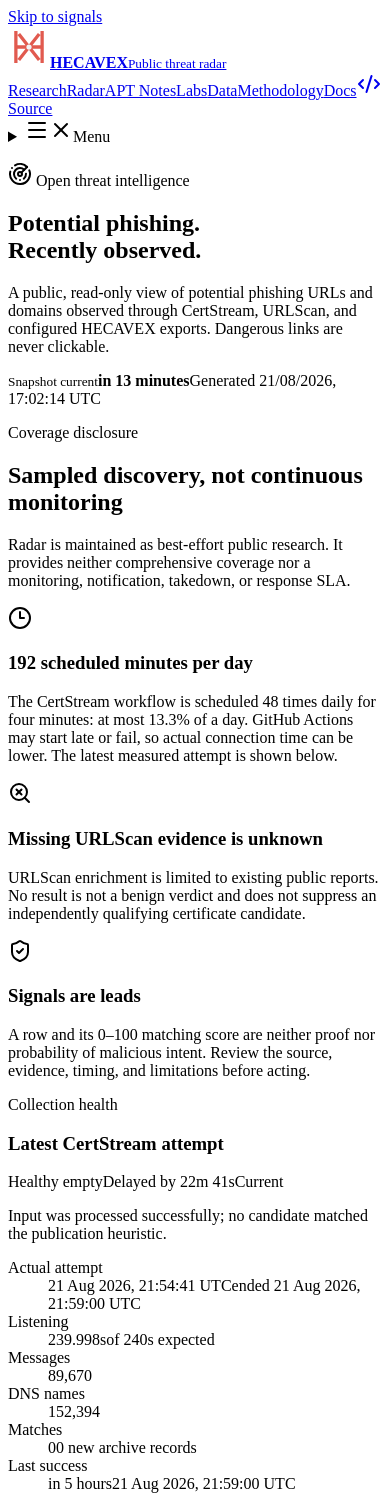
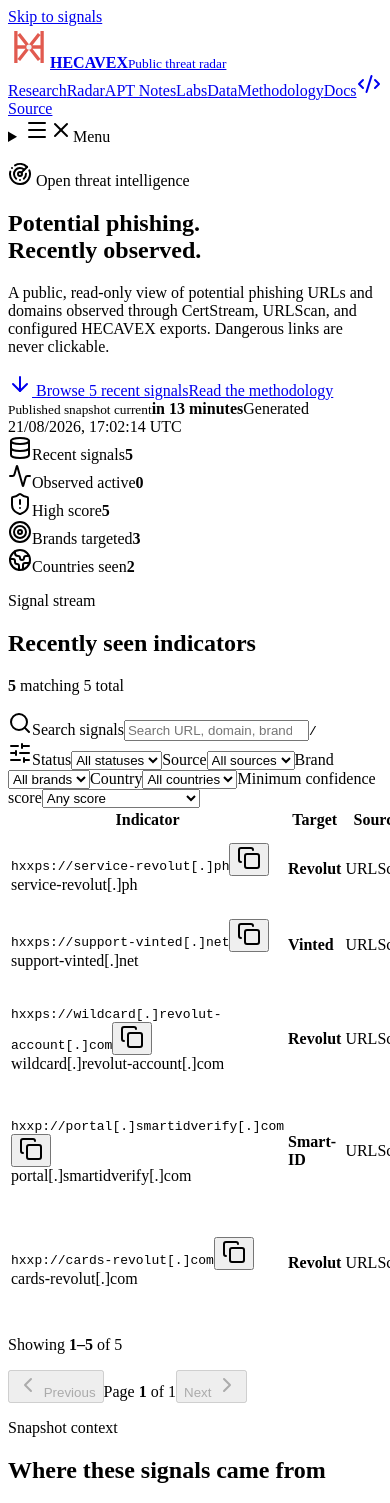
Before and after one commit to Hecavex/hecavex-radar, a React (Vite) app: page /docs in a window 390 px wide. Shown: the top 1503 px of the page. Built offline with nearby package versions, Linux system fonts and the light colour scheme.

Commit message:
feat: prioritize Radar signals in dashboard

```diff
--- a/src/components/CollectionDisclosure.tsx
+++ b/src/components/CollectionDisclosure.tsx
@@ -1,4 +1,4 @@
-import { Clock3, SearchX, ShieldCheck } from "lucide-react";
+import { ChevronDown, Clock3, SearchX, ShieldCheck } from "lucide-react";
 
 import { CollectionHealth } from "./CollectionHealth";
 
@@ -6,11 +6,13 @@
   return (
     <section className="collection-disclosure" aria-labelledby="collection-disclosure-title">
       <div className="collection-disclosure-heading">
-        <p className="eyebrow">Coverage disclosure</p>
-        <h2 id="collection-disclosure-title">Sampled discovery, not continuous monitoring</h2>
+        <div>
+          <p className="eyebrow">Coverage disclosure</p>
+          <h2 id="collection-disclosure-title">Sampled discovery, not continuous monitoring</h2>
+        </div>
         <p>
-          Radar is maintained as best-effort public research. It provides neither comprehensive coverage nor a monitoring,
-          notification, takedown, or response SLA.
+          Radar is best-effort public research—not comprehensive coverage, monitoring, notification, takedown, or an
+          incident-response service.
         </p>
       </div>
       <div className="collection-disclosure-grid">
@@ -45,7 +47,17 @@
           </div>
         </article>
       </div>
-      <CollectionHealth />
+      <details className="collection-health-disclosure">
+        <summary>
+          <span>
+            <strong>Latest CertStream attempt telemetry</strong>
+            <small>Actual timing, input counts, schedule state, and freshness</small>
+          </span>
+          <span className="collection-health-toggle-label">View details</span>
+          <ChevronDown aria-hidden="true" />
+        </summary>
+        <CollectionHealth />
+      </details>
       <p className="collection-disclosure-links">
         <a href="/methodology/#collection">Collection methodology</a>
         <a href="/docs/#operations">Schedules and source-state semantics</a>
--- a/src/components/Dashboard.tsx
+++ b/src/components/Dashboard.tsx
@@ -1,4 +1,4 @@
-import { Activity, Database, Globe2, Radar, ShieldAlert, Target } from "lucide-react";
+import { Activity, ArrowDown, Database, Globe2, Radar, ShieldAlert, Target } from "lucide-react";
 import { useMemo, useState } from "react";
 
 import { dashboardMetrics, filterSignals, topGroups } from "../lib/dashboard";
@@ -39,18 +39,22 @@
             A public, read-only view of potential phishing URLs and domains observed through CertStream, URLScan,
             and configured HECAVEX exports. Dangerous links are never clickable.
           </p>
+          <div className="hero-actions">
+            <a className="hero-action-primary" href="#signals">
+              <ArrowDown aria-hidden="true" /> Browse {formatNumber(summary.total)} recent signals
+            </a>
+            <a href="/methodology/">Read the methodology</a>
+          </div>
         </div>
         <div className={`freshness-card ${isStale ? "stale" : "fresh"}`}>
           <span className="live-dot" aria-hidden="true" />
           <div>
-            <small>{isStale ? "Snapshot delayed" : "Snapshot current"}</small>
+            <small>{isStale ? "Published snapshot delayed" : "Published snapshot current"}</small>
             <strong>{formatRelativeTime(snapshot.generatedAt, now)}</strong>
             <span>Generated {new Date(snapshot.generatedAt).toLocaleString("en-GB", { timeZone: "UTC" })} UTC</span>
           </div>
         </div>
       </section>
-
-      <CollectionDisclosure />
 
       <section className="metric-grid" aria-label="Radar summary">
         {metrics.map(({ key, label, icon: Icon }) => (
@@ -60,12 +64,6 @@
             <strong>{formatNumber(summary[key])}</strong>
           </article>
         ))}
-      </section>
-
-      <section className="overview-grid" aria-label="Source overview">
-        <SourcePanel sources={snapshot.sources} now={now} />
-        <DistributionPanel title="Top targeted brands" data={topBrands} emptyLabel="No brand data" />
-        <DistributionPanel title="Observed geography" data={topCountries} emptyLabel="No country data" />
       </section>
 
       <section className="signal-section" id="signals" aria-labelledby="signals-title">
@@ -79,6 +77,23 @@
         <FilterBar signals={snapshot.signals} filters={filters} onChange={setFilters} />
         <SignalTable signals={filteredSignals} now={now} />
       </section>
+
+      <section className="context-section" aria-labelledby="context-title">
+        <div className="section-heading context-heading">
+          <div>
+            <p className="eyebrow">Snapshot context</p>
+            <h2 id="context-title">Where these signals came from</h2>
+          </div>
+          <p>Publication inputs and the current distribution of reviewed rows.</p>
+        </div>
+        <div className="overview-grid">
+          <SourcePanel sources={snapshot.sources} now={now} />
+          <DistributionPanel title="Top targeted brands" data={topBrands} emptyLabel="No brand data" />
+          <DistributionPanel title="Observed geography" data={topCountries} emptyLabel="No country data" />
+        </div>
+      </section>
+
+      <CollectionDisclosure />
     </main>
   );
 }
--- a/src/styles.css
+++ b/src/styles.css
@@ -7,9 +7,9 @@
   --line: #24303d;
   --line-strong: #344455;
   --text: #f5f7fa;
-  --text-soft: #c9d0d9;
-  --muted: #8693a2;
-  --faint: #7b8793;
+  --text-soft: #d2d8e0;
+  --muted: #9aa7b5;
+  --faint: #7f8c9a;
   --ember: #e15a4f;
   --ember-bright: #f17065;
   --ember-soft: rgb(225 90 79 / 12%);
@@ -20,7 +20,8 @@
   --amber: #dda94f;
   --amber-soft: rgb(221 169 79 / 12%);
   --mono: ui-monospace, "SFMono-Regular", Consolas, "Liberation Mono", monospace;
-  --sans: system-ui, -apple-system, BlinkMacSystemFont, "Segoe UI", sans-serif;
+  --sans: Inter, "IBM Plex Sans", system-ui, -apple-system, BlinkMacSystemFont, "Segoe UI", sans-serif;
+  --content-width: 94rem;
 }
 
 * {
@@ -46,7 +47,7 @@
     radial-gradient(circle at 80% -10%, rgb(120 167 212 / 7%), transparent 30rem),
     var(--bg);
   color: var(--text-soft);
-  font: 14px/1.5 var(--sans);
+  font: 15px/1.6 var(--sans);
   -webkit-font-smoothing: antialiased;
 }
 
@@ -271,19 +272,19 @@
 }
 
 main {
-  width: min(100%, 104rem);
+  width: min(100%, var(--content-width));
   margin: 0 auto;
-  padding: 0 clamp(1rem, 4vw, 4rem) 5rem;
+  padding: 0 clamp(1rem, 3.5vw, 3.5rem) clamp(4rem, 7vw, 6.5rem);
 }
 
 .hero {
   position: relative;
   display: grid;
-  grid-template-columns: minmax(0, 1.4fr) minmax(17rem, .6fr);
-  align-items: end;
-  gap: 3rem;
-  min-height: 26rem;
-  padding: clamp(4rem, 9vw, 7rem) 0 clamp(3rem, 6vw, 4.75rem);
+  grid-template-columns: minmax(0, 1.35fr) minmax(18rem, .65fr);
+  align-items: center;
+  gap: clamp(2rem, 5vw, 5rem);
+  min-height: 21rem;
+  padding: clamp(3.5rem, 7vw, 5.5rem) 0 clamp(2.75rem, 5vw, 4rem);
   overflow: hidden;
 }
 
@@ -326,10 +327,10 @@
 }
 
 .hero h1 {
-  max-width: 14ch;
-  margin: 0;
-  color: var(--text);
-  font-size: clamp(2.75rem, 6vw, 5.6rem);
+  max-width: 15ch;
+  margin: 0;
+  color: var(--text);
+  font-size: clamp(2.75rem, 5.4vw, 4.9rem);
   font-weight: 540;
   line-height: .98;
   letter-spacing: -.055em;
@@ -340,17 +341,57 @@
 }
 
 .hero-intro {
-  max-width: 63ch;
-  margin: 1.5rem 0 0;
-  color: var(--muted);
-  font-size: clamp(.95rem, 1.3vw, 1.08rem);
+  max-width: 58ch;
+  margin: 1.35rem 0 0;
+  color: var(--muted);
+  font-size: clamp(.98rem, 1.25vw, 1.08rem);
+  line-height: 1.7;
+}
+
+.hero-actions {
+  display: flex;
+  flex-wrap: wrap;
+  align-items: center;
+  gap: .65rem 1.2rem;
+  margin-top: 1.5rem;
+}
+
+.hero-actions a {
+  display: inline-flex;
+  align-items: center;
+  gap: .5rem;
+  min-height: 2.75rem;
+  color: var(--text-soft);
+  font: 680 .68rem var(--mono);
+  letter-spacing: .035em;
+  text-decoration: none;
+}
+
+.hero-actions a:not(.hero-action-primary) {
+  border-bottom: 1px solid var(--line-strong);
+}
+
+.hero-actions a:hover {
+  color: var(--text);
+}
+
+.hero-actions .hero-action-primary {
+  padding: 0 .9rem;
+  border: 1px solid var(--ember);
+  background: var(--ember-soft);
+  color: var(--text);
+}
+
+.hero-actions svg {
+  width: .95rem;
+  height: .95rem;
 }
 
 .freshness-card {
   display: grid;
   grid-template-columns: auto 1fr;
   gap: .9rem;
-  padding: 1.2rem;
+  padding: 1.25rem;
   border: 1px solid var(--line);
   border-left: 2px solid var(--green);
   background: rgb(13 19 26 / 84%);
@@ -404,7 +445,7 @@
   display: grid;
   grid-template-columns: repeat(5, minmax(0, 1fr));
   gap: 1px;
-  margin: 1.2rem 0;
+  margin: 1.35rem 0 clamp(2.75rem, 5vw, 4rem);
   padding: 1px;
   background: var(--line);
 }
@@ -416,7 +457,8 @@
   align-items: center;
   gap: .7rem;
   min-width: 0;
-  padding: 1.1rem;
+  min-height: 6.25rem;
+  padding: 1.2rem;
   background: var(--bg-elevated);
 }
 
@@ -455,7 +497,7 @@
   display: grid;
   grid-template-columns: 1.15fr 1fr 1fr;
   gap: 1rem;
-  margin: 1rem 0 3rem;
+  margin: 1rem 0 0;
 }
 
 .panel,
@@ -465,8 +507,8 @@
 }
 
 .panel {
-  min-height: 17rem;
-  padding: 1.15rem;
+  min-height: 18rem;
+  padding: 1.25rem;
 }
 
 .panel-heading,
@@ -572,31 +614,31 @@
 }
 
 .collection-disclosure {
-  margin: 1.2rem 0;
-  padding: 1.2rem;
+  margin: clamp(3.5rem, 7vw, 6rem) 0 0;
+  padding: clamp(1.25rem, 2.5vw, 2rem);
   border: 1px solid var(--line);
-  border-left: 2px solid var(--amber);
-  background: var(--amber-soft);
+  border-top: 2px solid var(--amber);
+  background: var(--bg-elevated);
 }
 
 .collection-disclosure-heading {
   display: grid;
-  grid-template-columns: minmax(12rem, .75fr) minmax(18rem, 1.25fr);
-  gap: .45rem 2rem;
-  align-items: start;
-  margin-bottom: 1rem;
+  grid-template-columns: minmax(16rem, .9fr) minmax(22rem, 1.1fr);
+  gap: 1rem clamp(2rem, 5vw, 5rem);
+  align-items: end;
+  margin-bottom: 1.35rem;
 }
 
 .collection-disclosure-heading .eyebrow {
-  grid-column: 1 / -1;
-  margin-bottom: 0;
+  margin-bottom: .55rem;
   color: var(--amber);
 }
 
 .collection-disclosure-heading h2 {
   margin: 0;
   color: var(--text);
-  font-size: clamp(1.15rem, 2.2vw, 1.65rem);
+  max-width: 22ch;
+  font-size: clamp(1.35rem, 2.4vw, 1.85rem);
   font-weight: 560;
   line-height: 1.15;
 }
@@ -604,16 +646,16 @@
 .collection-disclosure-heading > p {
   margin: 0;
   color: var(--muted);
-  font-size: .79rem;
-  line-height: 1.6;
+  max-width: 68ch;
+  font-size: .88rem;
+  line-height: 1.7;
 }
 
 .collection-disclosure-grid {
   display: grid;
   grid-template-columns: repeat(3, minmax(0, 1fr));
-  gap: 1px;
-  padding: 1px;
-  background: var(--line);
+  gap: 0;
+  border-block: 1px solid var(--line);
 }
 
 .collection-disclosure-grid article {
@@ -621,8 +663,13 @@
   grid-template-columns: auto 1fr;
   gap: .75rem;
   min-width: 0;
-  padding: 1rem;
-  background: var(--bg-elevated);
+  padding: 1.15rem 1.25rem;
+  border-right: 1px solid var(--line);
+  background: rgb(8 12 17 / 52%);
+}
+
+.collection-disclosure-grid article:last-child {
+  border-right: 0;
 }
 
 .collection-disclosure-grid svg {
@@ -635,33 +682,100 @@
 .collection-disclosure-grid h3 {
   margin: 0;
   color: var(--text-soft);
-  font-size: .78rem;
+  font-size: .84rem;
 }
 
 .collection-disclosure-grid p {
   margin: .4rem 0 0;
   color: var(--muted);
-  font-size: .72rem;
-  line-height: 1.6;
+  font-size: .78rem;
+  line-height: 1.65;
 }
 
 .collection-disclosure-links {
   display: flex;
   flex-wrap: wrap;
   gap: .5rem 1rem;
-  margin: .9rem 0 0;
-  font: 650 .63rem var(--mono);
+  margin: 1rem 0 0;
+  font: 650 .66rem var(--mono);
 }
 
 .collection-disclosure-links a {
   color: var(--text-soft);
 }
 
+.collection-disclosure-links a:hover {
+  color: var(--amber);
+}
+
+.collection-health-disclosure {
+  margin-top: 1rem;
+  border: 1px solid var(--line);
+  background: rgb(8 12 17 / 52%);
+}
+
+.collection-health-disclosure > summary {
+  display: grid;
+  grid-template-columns: minmax(0, 1fr) auto auto;
+  align-items: center;
+  gap: 1rem;
+  min-height: 4.5rem;
+  padding: .85rem 1rem;
+  color: var(--text-soft);
+  cursor: pointer;
+  list-style: none;
+}
+
+.collection-health-disclosure > summary::-webkit-details-marker {
+  display: none;
+}
+
+.collection-health-disclosure > summary:hover {
+  background: rgb(23 33 45 / 48%);
+}
+
+.collection-health-disclosure > summary strong,
+.collection-health-disclosure > summary small {
+  display: block;
+}
+
+.collection-health-disclosure > summary strong {
+  font-size: .84rem;
+}
+
+.collection-health-disclosure > summary small {
+  margin-top: .2rem;
+  color: var(--muted);
+  font-size: .72rem;
+}
+
+.collection-health-toggle-label {
+  color: var(--faint);
+  font: 650 .61rem var(--mono);
+  letter-spacing: .05em;
+  text-transform: uppercase;
+}
+
+.collection-health-disclosure > summary svg {
+  width: 1rem;
+  height: 1rem;
+  color: var(--amber);
+  transition: transform 160ms ease;
+}
+
+.collection-health-disclosure[open] > summary {
+  border-bottom: 1px solid var(--line);
+}
+
+.collection-health-disclosure[open] > summary svg {
+  transform: rotate(180deg);
+}
+
 .collection-health {
-  margin-top: 1rem;
+  margin: 0;
   padding: 1rem;
-  border: 1px solid var(--line);
-  background: rgb(8 12 17 / 72%);
+  border: 0;
+  background: transparent;
 }
 
 .collection-health-heading {
@@ -731,7 +845,7 @@
 .collection-health-summary,
 .collection-health-note {
   color: var(--muted);
-  font-size: .7rem;
+  font-size: .75rem;
   line-height: 1.55;
 }
 
@@ -750,7 +864,7 @@
 
 .collection-health-grid > div {
   min-width: 0;
-  padding: .7rem;
+  padding: .85rem;
   background: var(--bg-elevated);
 }
 
@@ -766,14 +880,14 @@
   margin: 0;
   overflow-wrap: anywhere;
   color: var(--text-soft);
-  font: 600 .72rem/1.4 var(--mono);
+  font: 600 .76rem/1.45 var(--mono);
 }
 
 .collection-health-grid dd span {
   display: block;
   margin-top: .2rem;
   color: var(--faint);
-  font-size: .59rem;
+  font-size: .62rem;
 }
 
 .collection-health-note {
@@ -838,6 +952,21 @@
   scroll-margin-top: 6rem;
 }
 
+.context-section {
+  margin-top: clamp(3.5rem, 7vw, 6rem);
+}
+
+.context-heading {
+  padding-top: clamp(2rem, 4vw, 3rem);
+  border-top: 1px solid var(--line);
+}
+
+.context-heading > p {
+  max-width: 48ch;
+  line-height: 1.55;
+  text-align: right;
+}
+
 .methodology-section {
   scroll-margin-top: 6rem;
   margin-top: clamp(4rem, 8vw, 7rem);
@@ -885,8 +1014,8 @@
 }
 
 .methodology-steps li {
-  min-height: 15rem;
-  padding: 1.25rem;
+  min-height: 13rem;
+  padding: 1.4rem;
   background: var(--bg-elevated);
 }
 
@@ -912,7 +1041,7 @@
 .methodology-boundaries article > p:last-child {
   margin: 0;
   color: var(--muted);
-  font-size: .78rem;
+  font-size: .84rem;
   line-height: 1.65;
 }
 
@@ -1041,7 +1170,7 @@
 .methodology-source-grid article,
 .docs-card-grid article,
 .docs-operations-grid article {
-  padding: 1.3rem;
+  padding: 1.45rem;
   border: 1px solid var(--line);
   background: var(--bg-elevated);
 }
@@ -1069,8 +1198,8 @@
 .docs-operations-grid p {
   margin: .65rem 0 0;
   color: var(--muted);
-  font-size: .78rem;
-  line-height: 1.65;
+  font-size: .84rem;
+  line-height: 1.7;
 }
 
 .methodology-rule-list {
@@ -1098,7 +1227,7 @@
   max-width: 80ch;
   margin: 0;
   color: var(--text-soft);
-  font-size: .82rem;
+  font-size: .86rem;
   line-height: 1.65;
 }
 
@@ -1124,8 +1253,8 @@
 .docs-callout p {
   margin: 0;
   color: var(--muted);
-  font-size: .78rem;
-  line-height: 1.6;
+  font-size: .84rem;
+  line-height: 1.65;
 }
 
 .docs-warning-callout {
@@ -1158,7 +1287,7 @@
 .methodology-field-list dd {
   margin: 0;
   color: var(--muted);
-  font-size: .75rem;
+  font-size: .82rem;
   line-height: 1.55;
 }
 
@@ -1166,7 +1295,7 @@
 .docs-contact {
   margin: 1.25rem 0 0;
   color: var(--muted);
-  font-size: .78rem;
+  font-size: .84rem;
 }
 
 .methodology-report a,
@@ -1266,8 +1395,8 @@
 }
 
 .docs-flow li {
-  min-height: 12rem;
-  padding: 1.2rem;
+  min-height: 11rem;
+  padding: 1.35rem;
   background: var(--bg-elevated);
 }
 
@@ -1285,8 +1414,8 @@
 .docs-flow p {
   margin: 0;
   color: var(--muted);
-  font-size: .76rem;
-  line-height: 1.6;
+  font-size: .82rem;
+  line-height: 1.65;
 }
 
 .docs-card-grid {
@@ -1313,14 +1442,14 @@
   border-left: 2px solid var(--blue);
   background: #070a0e;
   color: var(--text-soft);
-  font: .72rem/1.65 var(--mono);
+  font: .76rem/1.7 var(--mono);
 }
 
 .docs-copy {
   max-width: 85ch;
   margin: 1rem 0 0;
   color: var(--muted);
-  font-size: .8rem;
+  font-size: .86rem;
   line-height: 1.65;
 }
 
@@ -1348,7 +1477,7 @@
   padding: .8rem 1rem;
   border-bottom: 1px solid var(--line);
   color: var(--muted);
-  font-size: .73rem;
+  font-size: .8rem;
   line-height: 1.55;
   text-align: left;
   vertical-align: top;
@@ -1416,7 +1545,7 @@
 .docs-terms-list p {
   margin: 0;
   color: var(--muted);
-  font-size: .76rem;
+  font-size: .82rem;
   line-height: 1.6;
 }
 
@@ -1426,7 +1555,7 @@
 }
 
 .section-heading {
-  margin-bottom: 1rem;
+  margin-bottom: 1.15rem;
 }
 
 .section-heading .eyebrow {
@@ -1434,7 +1563,7 @@
 }
 
 .section-heading h2 {
-  font-size: clamp(1.25rem, 2.5vw, 1.7rem);
+  font-size: clamp(1.35rem, 2.5vw, 1.85rem);
 }
 
 .section-heading > p {
@@ -1447,7 +1576,7 @@
 }
 
 .filter-shell {
-  margin-bottom: .8rem;
+  margin-bottom: 1rem;
   border: 1px solid var(--line);
   background: var(--bg-elevated);
 }
@@ -1456,7 +1585,7 @@
   display: grid;
   grid-template-columns: auto 1fr auto;
   align-items: center;
-  min-height: 3.2rem;
+  min-height: 3.5rem;
   border-bottom: 1px solid var(--line);
 }
 
@@ -1469,7 +1598,7 @@
 
 .search-field input {
   width: 100%;
-  height: 3.15rem;
+  height: 3.45rem;
   padding: 0 .8rem;
   border: 0;
   outline: 0;
@@ -1495,7 +1624,7 @@
   flex-wrap: wrap;
   align-items: center;
   gap: .45rem;
-  padding: .65rem;
+  padding: .7rem;
 }
 
 .select-group > svg {
@@ -1507,11 +1636,11 @@
 
 .select-group select,
 .reset-button {
-  height: 2rem;
+  min-height: 2.25rem;
   border: 1px solid var(--line);
   background: var(--surface);
   color: var(--muted);
-  font: 600 .64rem var(--mono);
+  font: 600 .67rem var(--mono);
 }
 
 .select-group select {
@@ -1565,7 +1694,7 @@
 }
 
 th {
-  padding: .75rem .85rem;
+  padding: .8rem .9rem;
   border-bottom: 1px solid var(--line-strong);
   background: var(--surface);
   color: var(--faint);
@@ -1575,7 +1704,7 @@
 }
 
 td {
-  padding: .85rem;
+  padding: .95rem .9rem;
   border-bottom: 1px solid var(--line);
   vertical-align: middle;
 }
@@ -1603,7 +1732,7 @@
   display: block;
   overflow: hidden;
   color: var(--text);
-  font: 650 .7rem/1.4 var(--mono);
+  font: 650 .73rem/1.45 var(--mono);
   text-overflow: ellipsis;
   white-space: nowrap;
 }
@@ -1654,7 +1783,7 @@
 
 .brand-target {
   color: var(--text-soft);
-  font-size: .72rem;
+  font-size: .77rem;
   font-weight: 600;
 }
 
@@ -1735,7 +1864,7 @@
 .host-name,
 td time {
   color: var(--text-soft);
-  font-size: .69rem;
+  font-size: .73rem;
   font-weight: 590;
 }
 
@@ -2130,17 +2259,32 @@
 @media (max-width: 760px) {
   .hero {
     grid-template-columns: 1fr;
-    gap: 2rem;
+    gap: 1.35rem;
     min-height: auto;
-    padding-top: 4rem;
+    padding: 2.75rem 0 2.5rem;
   }
 
   .hero h1 {
-    font-size: clamp(2.5rem, 13vw, 4rem);
+    font-size: clamp(2.65rem, 13vw, 4rem);
   }
 
   .freshness-card {
     max-width: 28rem;
+    padding: 1rem;
+  }
+
+  .hero-actions {
+    gap: .65rem;
+    margin-top: 1.2rem;
+  }
+
+  .hero-actions a {
+    min-height: 2.55rem;
+    font-size: .64rem;
+  }
+
+  .hero-actions .hero-action-primary {
+    padding-inline: .7rem;
   }
 
   .metric-grid {
@@ -2149,6 +2293,11 @@
 
   .metric-card:last-child {
     grid-column: 1 / -1;
+  }
+
+  .metric-card {
+    min-height: 5.4rem;
+    padding: 1rem;
   }
 
   .overview-grid {
@@ -2171,6 +2320,10 @@
   .site-footer {
     align-items: flex-start;
     flex-direction: column;
+  }
+
+  .context-heading > p {
+    text-align: left;
   }
 
   .collection-health-statuses {
@@ -2207,6 +2360,23 @@
     grid-template-columns: 1fr;
   }
 
+  .collection-disclosure-grid article {
+    border-right: 0;
+    border-bottom: 1px solid var(--line);
+  }
+
+  .collection-disclosure-grid article:last-child {
+    border-bottom: 0;
+  }
+
+  .collection-health-disclosure > summary {
+    grid-template-columns: minmax(0, 1fr) auto;
+  }
+
+  .collection-health-toggle-label {
+    display: none;
+  }
+
   .methodology-note,
   .docs-callout {
     grid-template-columns: 1fr;
@@ -2220,6 +2390,124 @@
     align-items: flex-start;
     flex-direction: column;
   }
+
+  .table-scroll {
+    overflow: visible;
+    contain: none;
+  }
+
+  .table-scroll table,
+  .table-scroll tbody {
+    display: block;
+    width: 100%;
+    min-width: 0;
+  }
+
+  .table-scroll thead {
+    position: absolute;
+    width: 1px;
+    height: 1px;
+    padding: 0;
+    margin: -1px;
+    overflow: hidden;
+    clip: rect(0, 0, 0, 0);
+    white-space: nowrap;
+  }
+
+  .table-scroll tbody {
+    display: grid;
+    gap: .75rem;
+    padding: .75rem;
+    background: var(--bg);
+  }
+
+  .table-scroll tbody tr {
+    position: relative;
+    display: grid;
+    grid-template-columns: 1fr;
+    border: 1px solid var(--line);
+    background: var(--bg-elevated);
+  }
+
+  .table-scroll tbody tr:hover {
+    background: var(--bg-elevated);
+  }
+
+  .table-scroll td {
+    display: grid;
+    grid-template-columns: 5.25rem minmax(0, 1fr);
+    align-items: start;
+    gap: .75rem;
+    width: auto;
+    max-width: none;
+    padding: .65rem .8rem;
+    border-bottom: 1px solid rgb(36 48 61 / 70%);
+  }
+
+  .table-scroll td::before {
+    color: var(--faint);
+    content: attr(data-label);
+    font: 700 .56rem/1.5 var(--mono);
+    letter-spacing: .07em;
+    text-transform: uppercase;
+  }
+
+  .table-scroll .indicator-cell {
+    padding-top: .85rem;
+    padding-right: 3.75rem;
+    padding-bottom: .85rem;
+  }
+
+  .table-scroll .indicator-cell > span {
+    grid-column: 2;
+    margin-top: -.35rem;
+  }
+
+  .table-scroll .country,
+  .table-scroll .first-seen {
+    grid-column: 2;
+  }
+
+  .table-scroll .indicator-cell code {
+    overflow: visible;
+    white-space: normal;
+    overflow-wrap: anywhere;
+  }
+
+  .table-scroll .capture-cell {
+    position: absolute;
+    top: .65rem;
+    right: .65rem;
+    display: block;
+    padding: 0;
+    border: 0;
+  }
+
+  .table-scroll .capture-cell::before {
+    display: none;
+  }
+
+  .table-scroll .capture-cell button {
+    width: 2.25rem;
+    height: 2.25rem;
+  }
+
+  .table-scroll .source-chips,
+  .table-scroll .status-pill,
+  .table-scroll .brand-target,
+  .table-scroll .unknown,
+  .table-scroll .host-name,
+  .table-scroll td time {
+    justify-self: start;
+  }
+
+  .table-scroll .confidence {
+    grid-column: 2;
+  }
+
+  .pagination {
+    border-top: 1px solid var(--line);
+  }
 }
 
 @media (max-width: 560px) {
@@ -2232,11 +2520,15 @@
   }
 
   .metric-grid {
-    grid-template-columns: 1fr;
+    grid-template-columns: repeat(2, minmax(0, 1fr));
   }
 
   .metric-card:last-child {
-    grid-column: auto;
+    grid-column: 1 / -1;
+  }
+
+  .metric-card span {
+    white-space: normal;
   }
 
   .methodology-steps {
```
Also changed, not shown: src/components/SignalTable.tsx (+7 -7 lines).
